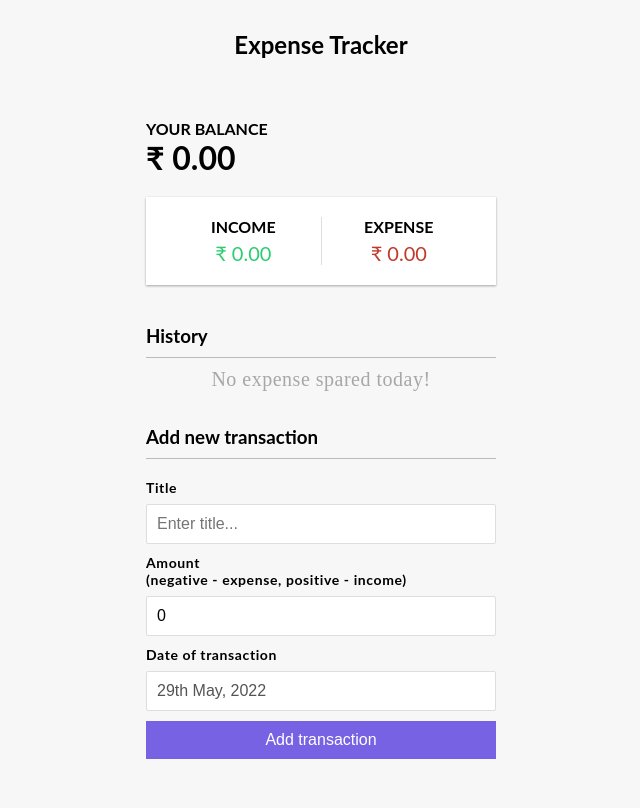
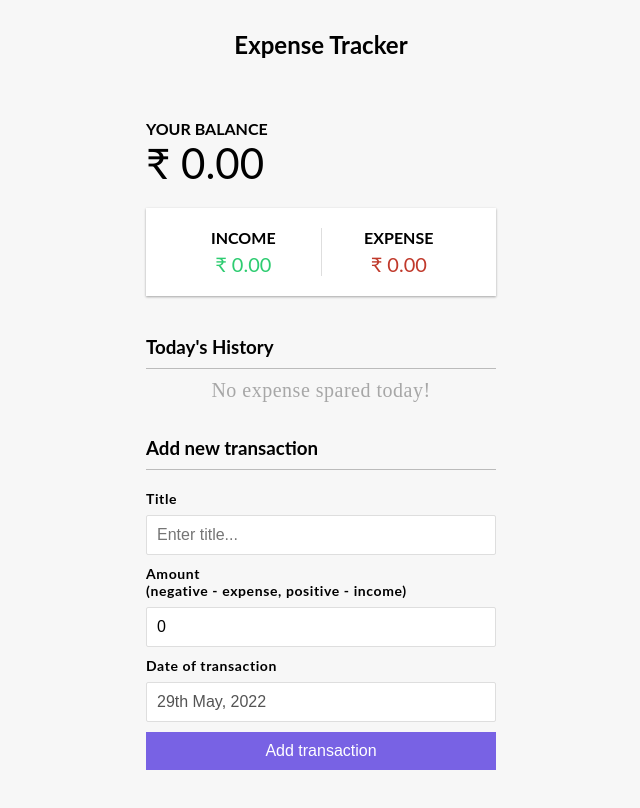
Before and after one commit to Drabzee/expense-tracker, a React (Create React App) app: page / in a window 1280 px wide. Shown: the top 808 px of the page, without its empty margins (319-959 px from the left). Built offline with nearby package versions, Linux system fonts and the light colour scheme; a web font is replaced by a local one.

Commit message:
small changes

```diff
--- a/src/components/History.jsx
+++ b/src/components/History.jsx
@@ -8,7 +8,7 @@ const History = () => {
 
   return (
     <div className={style.container}>
-        <h3>History</h3>
+        <h3>Today's History</h3>
         { expenses.length ? expenses.map(expense => (
             <ExpenseTile
               key={expense.id}
--- a/src/redux/features/expensesSlice.js
+++ b/src/redux/features/expensesSlice.js
@@ -8,7 +8,7 @@ const expenseSlice = createSlice({
             state.push(payload);
         },
         remove: (state, { payload }) => {
-            return state.filter(item => item.id != payload)
+            return state.filter(item => item.id !== payload)
         }
     }
 });
--- a/src/styles/Summary.module.scss
+++ b/src/styles/Summary.module.scss
@@ -5,6 +5,11 @@
     display: flex;
     flex-direction: column;
     width: 100%;
+
+    h1 {
+        font-size: 42px;
+        font-weight: normal;
+    }
 
     .block {
         background-color: white;
```
